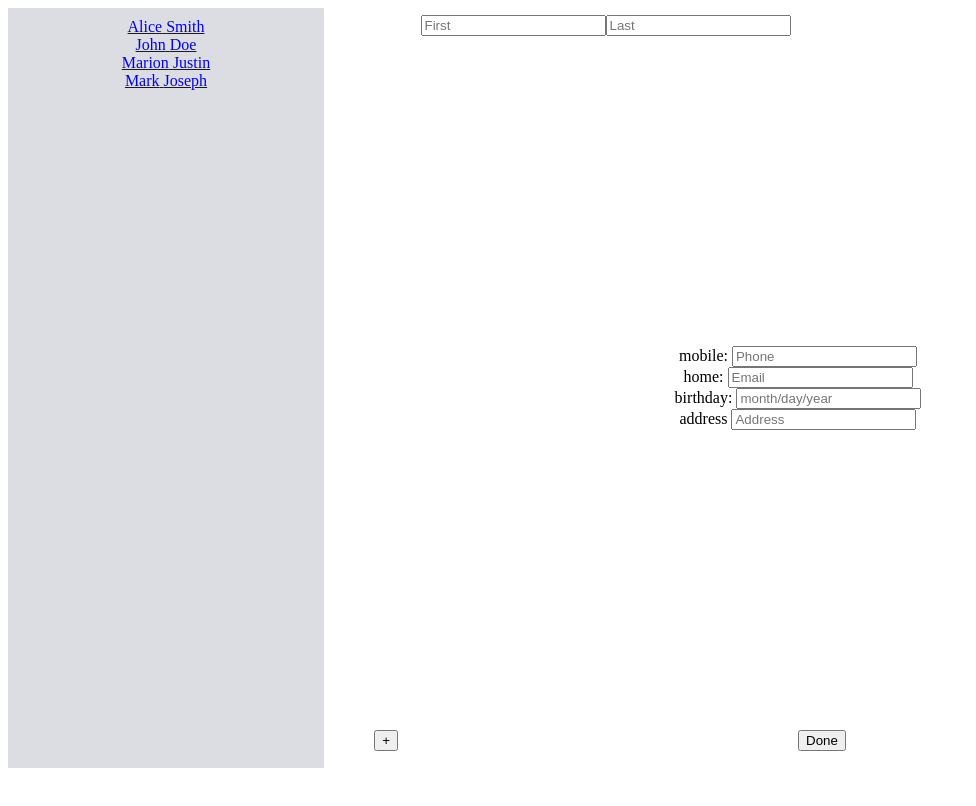
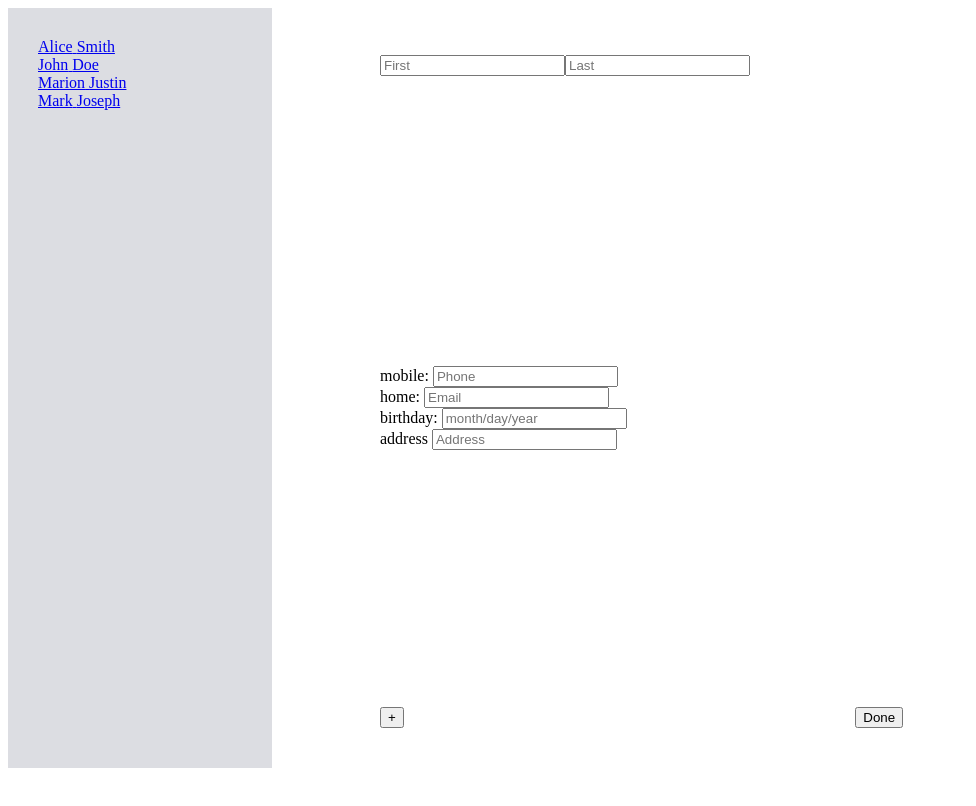
Before and after one commit to andkhong/contacts, a React app: page /add in a window 1280 px wide. Shown: the whole page, without its empty margins (0-976 px from the left). Built offline with nearby package versions, Linux system fonts and the light colour scheme.

Commit message:
fixed style, simulated more closely to app

```diff
--- a/src/components/Detail/index.tsx
+++ b/src/components/Detail/index.tsx
@@ -36,7 +36,7 @@ function Detail({ selected, deletePerson }: DetailProps) {
         <div className="container">
             <div className="detail">
                 <div className="personalName"> {firstName || ''} {lastName || ''} </div>
-                <div className="personalDetail"> phone {mobile || ''} <hr /> </div>
+                <div className="personalDetail"> mobile {mobile || ''} <hr /> </div>
                 <div className="personalDetail"> email {email || ''}  <hr /> </div>
                 <div className="personalDetail"> birthday {bDay || ''}  <hr /> </div>
                 <div className="personalDetail"> address {address || ''} </div>
--- a/src/components/Edit/index.tsx
+++ b/src/components/Edit/index.tsx
@@ -42,21 +42,15 @@ class Edit extends React.Component<any, any> {
         return (
             <div className="container">
                 <div className="edit">
-                    <div className="personalName">
+                    <div className="editName">
                         <input onChange={this.handleChange} name="firstName" placeholder="First" value={firstName} />
                         <input onChange={this.handleChange} name="lastName" placeholder="Last" value={lastName} />
                     </div>
-                    <div>
-                        mobile: <input onChange={this.handleChange} name="mobile" placeholder="Phone" value={mobile} />
-                    </div>
-                    <div>
-                        email: <input onChange={this.handleChange} name="email" placeholder="Email" value={email} />
-                    </div>
-                    <div>
-                        birthday: <input onChange={this.handleChange} name="bDay" placeholder="month/day/year" value={bDay} />
-                    </div>
-                    <div>
-                        address: <input onChange={this.handleChange} name="address" placeholder="Address" value={address} />
+                    <div className="editDetail">
+                        <div> mobile: <input onChange={this.handleChange} name="mobile" placeholder="Phone" value={mobile} /> <hr /> </div>
+                        <div> email: <input onChange={this.handleChange} name="email" placeholder="Email" value={email} /> <hr /> </div>
+                        <div> birthday: <input onChange={this.handleChange} name="bDay" placeholder="month/day/year" value={bDay} /> <hr /> </div>
+                        <div> address: <input onChange={this.handleChange} name="address" placeholder="Address" value={address} /> </div>
                     </div>
                 </div>
                 <div className="footer">
--- a/src/components/index.tsx
+++ b/src/components/index.tsx
@@ -11,9 +11,7 @@ import Add from './Add/';
 function App() {
     return (
       <div className="App">
-        <div className="left">
-          <List />
-        </div>
+        <div className="left"> <List /> </div>
         <Switch>
           <Route exact={true} path="/" component={Empty} />
           <Route path="/detail" component={Detail as any} />
--- a/src/index.css
+++ b/src/index.css
@@ -1,11 +1,11 @@
 .App {
-  text-align: center;
   display: flex;
-  position: relative;
-  height: 95vh;
+  position: absolute;
+  height: 100vh;
   width: 100%;
-  padding: 0px;
 }
+
+/*Left Side*/
 
 li {
   list-style: none;
@@ -15,12 +15,14 @@ li {
   background-color: #DCDDE2;
   position: relative;
   height: 95vh;
-  width: 25%;
+  width: 33vh;
 }
 
 .list {
-  padding: 10px;
+  padding: 30px;
 }
+
+/*Main Section*/
 
 .container {
   margin: auto;
@@ -30,34 +32,42 @@ li {
 
 .personalName {
   position: fixed;
-  padding-top: 15px;
+  margin-left: auto;
+  padding-top: 55px;
   top: 0;
-  width: 415px;
-  height: 100px;
 }
 
-.edit {
+.editName {
+  position: fixed;
+  margin-left: auto;
+  padding-top: 55px;
+  top: 0;
+}
 
+.editDetail {
+  margin-left: auto;
+  top: 0;
 }
+
+/*Footer Section*/
 
 .footer {
   margin: auto;
   display: flex;
   position: absolute;
-  bottom: 5%;
+  bottom: 10%;
 }
 
 .addBtn {
-  position: absolute;
-  right: 2%;
+  position: relative;
 }
 
 .edtBtn {
   position: absolute;
-  left: 350px;
+  margin-left: 600%;
 }
 
 .dltBtn {
-  position: absolute;
-  left: 400px;
+  position: relative;
+  margin-left: 630%;
 }
```
